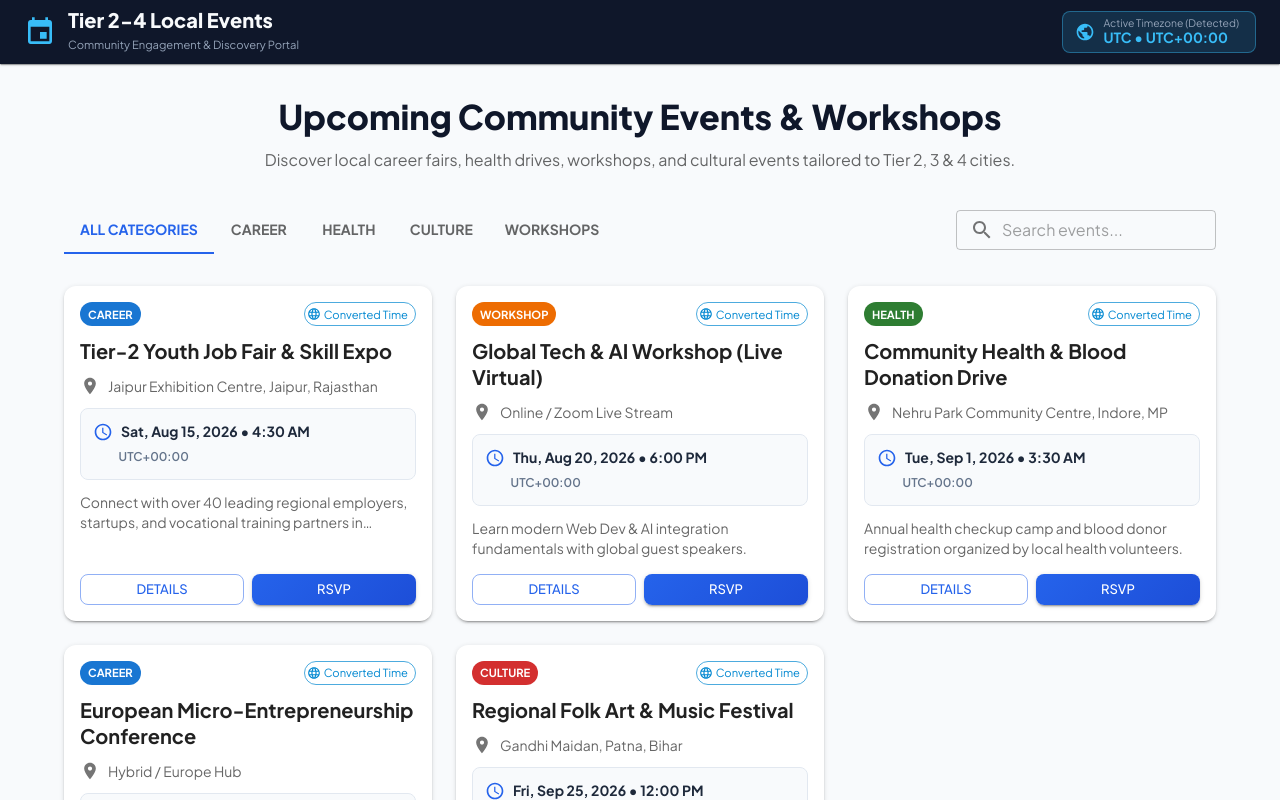
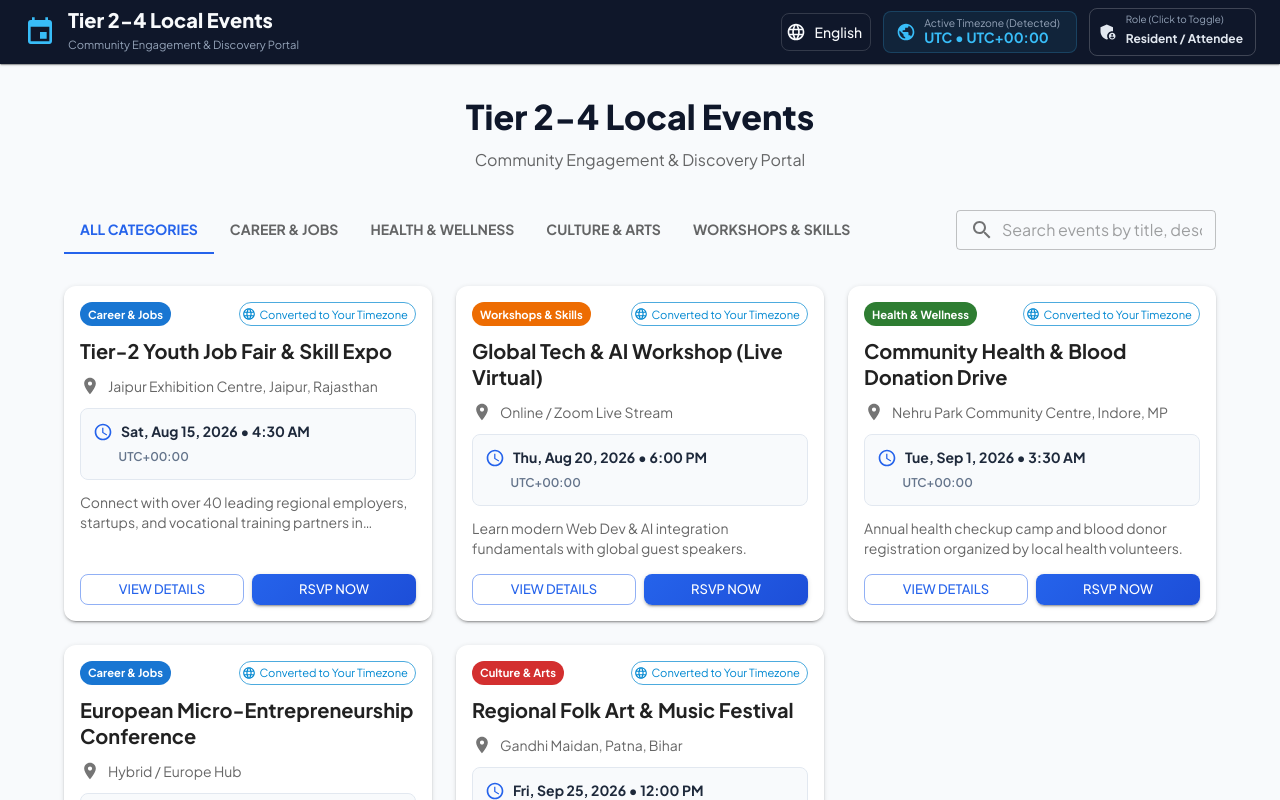
Before and after one commit to KHUSHIMERN/MERN, a React (Vite) app in the folder frontend/: page / in a window 1280 px wide. Shown: the top 800 px of the page. Built offline with nearby package versions, Linux system fonts and the light colour scheme; no server answers.

Commit message:
PRJ-8098-0002 #done #time 1h ready for review

```diff
--- a/frontend/src/App.jsx
+++ b/frontend/src/App.jsx
@@ -1,6 +1,8 @@
 import React from 'react';
 import { CssBaseline, ThemeProvider, createTheme } from '@mui/material';
 import { TimezoneProvider } from './context/TimezoneContext';
+import { AuthProvider } from './context/AuthContext';
+import { LanguageProvider } from './context/LanguageContext';
 import Header from './components/Header';
 import EventList from './components/EventList';
 
@@ -25,6 +27,8 @@ export default function App() {
   return (
     <ThemeProvider theme={theme}>
       <CssBaseline />
+      <LanguageProvider>
+        <AuthProvider>
           <TimezoneProvider>
             <div className="app-container">
               <Header />
@@ -33,6 +37,8 @@ export default function App() {
               </main>
             </div>
           </TimezoneProvider>
+        </AuthProvider>
+      </LanguageProvider>
     </ThemeProvider>
   );
 }
--- a/frontend/src/components/EventCard.jsx
+++ b/frontend/src/components/EventCard.jsx
@@ -4,6 +4,7 @@ import LocationOnIcon from '@mui/icons-material/LocationOn';
 import AccessTimeIcon from '@mui/icons-material/AccessTime';
 import LanguageIcon from '@mui/icons-material/Language';
 import { formatEventDateTime } from '../utils/dateUtils';
+import { useLanguage } from '../context/LanguageContext';
 
 const categoryColors = {
   career: '#1976d2',
@@ -14,6 +15,7 @@ const categoryColors = {
 };
 
 export default function EventCard({ event, activeTimezone, userLocale, onSelectEvent, onRSVP }) {
+  const { t, lang } = useLanguage();
   const {
     formattedDate,
     formattedTime,
@@ -22,6 +24,8 @@ export default function EventCard({ event, activeTimezone, userLocale, onSelectE
   } = formatEventDateTime(event.startDate, event.timezone, activeTimezone, userLocale);
 
   const categoryColor = categoryColors[event.category] || categoryColors.general;
+  const displayTitle = lang === 'hi' && event.title_hi ? event.title_hi : event.title;
+  const displayDescription = lang === 'hi' && event.description_hi ? event.description_hi : event.description;
 
   return (
     <Card
@@ -41,7 +45,7 @@ export default function EventCard({ event, activeTimezone, userLocale, onSelectE
       <CardContent sx={{ flexGrow: 1, display: 'flex', flexDirection: 'column', gap: 1.5 }}>
         <Box sx={{ display: 'flex', justifyContent: 'space-between', alignItems: 'center' }}>
           <Chip
-            label={event.category?.toUpperCase()}
+            label={t(event.category || 'general')}
             size="small"
             sx={{
               backgroundColor: categoryColor,
@@ -53,7 +57,7 @@ export default function EventCard({ event, activeTimezone, userLocale, onSelectE
           {isCrossTimezone && (
             <Chip
               icon={<LanguageIcon style={{ fontSize: 14, color: '#0288d1' }} />}
-              label="Converted Time"
+              label={t('convertedTimeLabel')}
               size="small"
               variant="outlined"
               color="info"
@@ -63,7 +67,7 @@ export default function EventCard({ event, activeTimezone, userLocale, onSelectE
         </Box>
 
         <Typography variant="h6" component="h2" sx={{ fontWeight: 700, lineHeight: 1.3 }}>
-          {event.title}
+          {displayTitle}
         </Typography>
 
         <Box sx={{ display: 'flex', alignItems: 'center', gap: 1, color: 'text.secondary' }}>
@@ -105,7 +109,7 @@ export default function EventCard({ event, activeTimezone, userLocale, onSelectE
             overflow: 'hidden'
           }}
         >
-          {event.description}
+          {displayDescription}
         </Typography>
       </CardContent>
 
@@ -117,7 +121,7 @@ export default function EventCard({ event, activeTimezone, userLocale, onSelectE
           onClick={() => onSelectEvent(event)}
           sx={{ borderRadius: 2 }}
         >
-          Details
+          {t('detailsBtn')}
         </Button>
         <Button
           variant="contained"
@@ -126,7 +130,7 @@ export default function EventCard({ event, activeTimezone, userLocale, onSelectE
           onClick={() => onRSVP(event)}
           sx={{ borderRadius: 2, background: 'linear-gradient(135deg, #2563eb 0%, #1d4ed8 100%)' }}
         >
-          RSVP
+          {t('rsvpBtn')}
         </Button>
       </Box>
     </Card>
--- a/frontend/src/components/EventDetail.jsx
+++ b/frontend/src/components/EventDetail.jsx
@@ -15,8 +15,10 @@ import AccessTimeIcon from '@mui/icons-material/AccessTime';
 import PublicIcon from '@mui/icons-material/Public';
 import PeopleIcon from '@mui/icons-material/People';
 import { formatEventDateTime, getTimezoneOffsetLabel } from '../utils/dateUtils';
+import { useLanguage } from '../context/LanguageContext';
 
 export default function EventDetail({ event, activeTimezone, userLocale, open, onClose, onRSVP }) {
+  const { t, lang } = useLanguage();
   if (!event) return null;
 
   const startFormatted = formatEventDateTime(event.startDate, event.timezone, activeTimezone, userLocale);
@@ -26,14 +28,17 @@ export default function EventDetail({ event, activeTimezone, userLocale, open, o
 
   const originTzLabel = getTimezoneOffsetLabel(event.timezone, new Date(event.startDate));
 
+  const displayTitle = lang === 'hi' && event.title_hi ? event.title_hi : event.title;
+  const displayDescription = lang === 'hi' && event.description_hi ? event.description_hi : event.description;
+
   return (
     <Dialog open={open} onClose={onClose} maxWidth="sm" fullWidth paperProps={{ sx: { borderRadius: 3 } }}>
       <DialogTitle sx={{ fontWeight: 800, pb: 1 }}>
-        {event.title}
+        {displayTitle}
         <Box sx={{ mt: 1, display: 'flex', gap: 1 }}>
-          <Chip label={event.category?.toUpperCase()} color="primary" size="small" sx={{ fontWeight: 700 }} />
+          <Chip label={t(event.category || 'general')} color="primary" size="small" sx={{ fontWeight: 700 }} />
           {startFormatted.isCrossTimezone && (
-            <Chip label="Converted to Your Timezone" color="info" size="small" variant="outlined" />
+            <Chip label={t('convertedTimeLabel')} color="info" size="small" variant="outlined" />
           )}
         </Box>
       </DialogTitle>
@@ -41,7 +46,7 @@ export default function EventDetail({ event, activeTimezone, userLocale, open, o
       <DialogContent dividers>
         <Box sx={{ display: 'flex', flexDirection: 'column', gap: 2 }}>
           <Typography variant="body1" sx={{ color: 'text.secondary', lineHeight: 1.6 }}>
-            {event.description}
+            {displayDescription}
           </Typography>
 
           <Divider />
@@ -50,7 +55,7 @@ export default function EventDetail({ event, activeTimezone, userLocale, open, o
             <LocationOnIcon color="primary" />
             <Box>
               <Typography variant="caption" color="text.secondary">
-                Location
+                {t('locationLabel')}
               </Typography>
               <Typography variant="body2" sx={{ fontWeight: 600 }}>
                 {event.location}
@@ -62,7 +67,7 @@ export default function EventDetail({ event, activeTimezone, userLocale, open, o
             <AccessTimeIcon color="primary" />
             <Box>
               <Typography variant="caption" color="text.secondary">
-                Date & Time (Your Active Timezone)
+                Date & Time
               </Typography>
               <Typography variant="body2" sx={{ fontWeight: 700, color: '#0f172a' }}>
                 {startFormatted.fullDateTime}
@@ -78,7 +83,7 @@ export default function EventDetail({ event, activeTimezone, userLocale, open, o
             <PublicIcon color="action" />
             <Box>
               <Typography variant="caption" color="text.secondary">
-                Originating Timezone (Event Location)
+                {t('originTzLabel')}
               </Typography>
               <Typography variant="body2" sx={{ fontWeight: 600 }}>
                 {event.timezone} ({originTzLabel})
@@ -90,10 +95,10 @@ export default function EventDetail({ event, activeTimezone, userLocale, open, o
             <PeopleIcon color="action" />
             <Box>
               <Typography variant="caption" color="text.secondary">
-                Organizer & Capacity
+                {t('organizerLabel')} & {t('capacity')}
               </Typography>
               <Typography variant="body2" sx={{ fontWeight: 600 }}>
-                {event.organizer} • {event.attendeesCount} / {event.capacity} registered
+                {event.organizer} • {event.attendeesCount} / {event.capacity} {t('registeredCount')}
               </Typography>
             </Box>
           </Box>
@@ -102,7 +107,7 @@ export default function EventDetail({ event, activeTimezone, userLocale, open, o
 
       <DialogActions sx={{ p: 2 }}>
         <Button onClick={onClose} color="inherit">
-          Close
+          {t('close')}
         </Button>
         <Button
           variant="contained"
@@ -112,7 +117,7 @@ export default function EventDetail({ event, activeTimezone, userLocale, open, o
           }}
           sx={{ borderRadius: 2 }}
         >
-          RSVP Now
+          {t('rsvpBtn')}
         </Button>
       </DialogActions>
     </Dialog>
--- a/frontend/src/components/EventList.jsx
+++ b/frontend/src/components/EventList.jsx
@@ -5,6 +5,8 @@ import EventCard from './EventCard';
 import EventDetail from './EventDetail';
 import RSVPModal from './RSVPModal';
 import { useTimezone } from '../context/TimezoneContext';
+import { useLanguage } from '../context/LanguageContext';
+import AIRecommendationSection from './AIRecommendationSection';
 
 const mockFallbackEvents = [
   {
@@ -76,6 +78,7 @@ const mockFallbackEvents = [
 
 export default function EventList() {
   const { activeTimezone, userLocale, isOverridden } = useTimezone();
+  const { t } = useLanguage();
   const [events, setEvents] = useState([]);
   const [loading, setLoading] = useState(true);
   const [category, setCategory] = useState('all');
@@ -123,10 +126,10 @@ export default function EventList() {
     <Container maxWidth="lg" sx={{ py: 4 }}>
       <Box sx={{ mb: 4, textAlign: 'center' }}>
         <Typography variant="h4" component="h1" sx={{ fontWeight: 800, color: '#0f172a', mb: 1 }}>
-          Upcoming Community Events & Workshops
+          {t('appTitle')}
         </Typography>
         <Typography variant="subtitle1" color="text.secondary">
-          Discover local career fairs, health drives, workshops, and cultural events tailored to Tier 2, 3 & 4 cities.
+          {t('appSubtitle')}
         </Typography>
 
         {isOverridden && (
@@ -135,6 +138,12 @@ export default function EventList() {
           </Alert>
         )}
       </Box>
+
+      {/* AI Personalized Recommendation Section */}
+      <AIRecommendationSection
+        onSelectEvent={(evt) => setSelectedEvent(evt)}
+        onRSVP={(evt) => setRsvpEvent(evt)}
+      />
 
       <Box sx={{ display: 'flex', flexDirection: { xs: 'column', sm: 'row' }, justifyContent: 'space-between', alignItems: 'center', mb: 4, gap: 2 }}>
         <Tabs
@@ -145,15 +154,15 @@ export default function EventList() {
           variant="scrollable"
           scrollButtons="auto"
         >
-          <Tab label="All Categories" value="all" sx={{ fontWeight: 700 }} />
-          <Tab label="Career" value="career" sx={{ fontWeight: 700 }} />
-          <Tab label="Health" value="health" sx={{ fontWeight: 700 }} />
-          <Tab label="Culture" value="culture" sx={{ fontWeight: 700 }} />
-          <Tab label="Workshops" value="workshop" sx={{ fontWeight: 700 }} />
+          <Tab label={t('allCategories')} value="all" sx={{ fontWeight: 700 }} />
+          <Tab label={t('career')} value="career" sx={{ fontWeight: 700 }} />
+          <Tab label={t('health')} value="health" sx={{ fontWeight: 700 }} />
+          <Tab label={t('culture')} value="culture" sx={{ fontWeight: 700 }} />
+          <Tab label={t('workshop')} value="workshop" sx={{ fontWeight: 700 }} />
         </Tabs>
 
         <TextField
-          placeholder="Search events..."
+          placeholder={t('searchPlaceholder')}
           size="small"
           value={search}
           onChange={(e) => setSearch(e.target.value)}
--- a/frontend/src/components/Header.jsx
+++ b/frontend/src/components/Header.jsx
@@ -1,62 +1,161 @@
 import React, { useState } from 'react';
-import { AppBar, Toolbar, Typography, Box, Button, Chip } from '@mui/material';
+import { AppBar, Toolbar, Typography, Box, Button, IconButton, Menu, MenuItem } from '@mui/material';
 import EventIcon from '@mui/icons-material/Event';
 import PublicIcon from '@mui/icons-material/Public';
+import LanguageIcon from '@mui/icons-material/Language';
+import AdminPanelSettingsIcon from '@mui/icons-material/AdminPanelSettings';
+import AddCircleOutlineIcon from '@mui/icons-material/AddCircleOutline';
 import TimezoneSelectorModal from './TimezoneSelectorModal';
+import CreateEventModal from './CreateEventModal';
 import { useTimezone } from '../context/TimezoneContext';
+import { useLanguage } from '../context/LanguageContext';
+import { useAuth } from '../context/AuthContext';
 import { getTimezoneOffsetLabel } from '../utils/dateUtils';
 
 export default function Header() {
-  const [modalOpen, setModalOpen] = useState(false);
+  const [tzModalOpen, setTzModalOpen] = useState(false);
+  const [createModalOpen, setCreateModalOpen] = useState(false);
   const { activeTimezone, isOverridden } = useTimezone();
+  const { lang, setLang, t } = useLanguage();
+  const { user, role, toggleRole } = useAuth();
+
+  const [langAnchorEl, setLangAnchorEl] = useState(null);
 
   const offsetLabel = getTimezoneOffsetLabel(activeTimezone);
+
+  const handleLangMenuOpen = (event) => {
+    setLangAnchorEl(event.currentTarget);
+  };
+
+  const handleLangMenuClose = () => {
+    setLangAnchorEl(null);
+  };
+
+  const handleLangSelect = (selectedLang) => {
+    setLang(selectedLang);
+    handleLangMenuClose();
+  };
 
   return (
     <>
       <AppBar position="sticky" elevation={1} sx={{ backgroundColor: '#0f172a' }}>
-        <Toolbar sx={{ justifyContent: 'space-between' }}>
+        <Toolbar sx={{ justifyContent: 'space-between', flexWrap: { xs: 'wrap', md: 'nowrap' }, py: { xs: 1, md: 0 }, gap: 1.5 }}>
           <Box sx={{ display: 'flex', alignItems: 'center', gap: 1.5 }}>
             <EventIcon sx={{ color: '#38bdf8', fontSize: 32 }} />
             <Box>
               <Typography variant="h6" sx={{ fontWeight: 800, color: '#f8fafc', lineHeight: 1.1 }}>
-                Tier 2-4 Local Events
+                {t('appTitle')}
               </Typography>
               <Typography variant="caption" sx={{ color: '#94a3b8', fontSize: '0.7rem' }}>
-                Community Engagement & Discovery Portal
+                {t('appSubtitle')}
               </Typography>
             </Box>
           </Box>
 
+          <Box sx={{ display: 'flex', alignItems: 'center', gap: 1.5, flexWrap: 'wrap' }}>
+            {/* Language Switcher */}
             <Button
-            onClick={() => setModalOpen(true)}
+              onClick={handleLangMenuOpen}
+              startIcon={<LanguageIcon />}
+              sx={{ color: '#f8fafc', textTransform: 'none', border: '1px solid rgba(255,255,255,0.15)', borderRadius: 2 }}
+            >
+              {lang === 'en' ? 'English' : 'हिंदी'}
+            </Button>
+            <Menu
+              anchorEl={langAnchorEl}
+              open={Boolean(langAnchorEl)}
+              onClose={handleLangMenuClose}
+            >
+              <MenuItem onClick={() => handleLangSelect('en')}>English</MenuItem>
+              <MenuItem onClick={() => handleLangSelect('hi')}>हिंदी (Hindi)</MenuItem>
+            </Menu>
+
+            {/* Timezone Button */}
+            <Button
+              onClick={() => setTzModalOpen(true)}
               sx={{
-              backgroundColor: isOverridden ? 'rgba(245, 158, 11, 0.15)' : 'rgba(56, 189, 248, 0.15)',
-              border: `1px solid ${isOverridden ? 'rgba(245, 158, 11, 0.4)' : 'rgba(56, 189, 248, 0.4)'}`,
+                backgroundColor: isOverridden ? 'rgba(245, 158, 11, 0.15)' : 'rgba(56, 189, 248, 0.08)',
+                border: `1px solid ${isOverridden ? 'rgba(245, 158, 11, 0.4)' : 'rgba(56, 189, 248, 0.2)'}`,
                 borderRadius: 2,
                 px: 2,
                 py: 0.8,
                 color: isOverridden ? '#fbbf24' : '#38bdf8',
                 textTransform: 'none',
                 '&:hover': {
-                backgroundColor: isOverridden ? 'rgba(245, 158, 11, 0.25)' : 'rgba(56, 189, 248, 0.25)'
+                  backgroundColor: isOverridden ? 'rgba(245, 158, 11, 0.25)' : 'rgba(56, 189, 248, 0.15)'
                 }
               }}
               startIcon={<PublicIcon />}
             >
               <Box sx={{ textAlign: 'left' }}>
                 <Typography variant="caption" sx={{ display: 'block', lineHeight: 1, fontSize: '0.65rem', color: '#94a3b8' }}>
-                Active Timezone {isOverridden ? '(Override)' : '(Detected)'}
+                  {t('activeTimezone')} {isOverridden ? `(${t('override')})` : `(${t('detected')})`}
                 </Typography>
                 <Typography variant="subtitle2" sx={{ fontWeight: 700, lineHeight: 1.2 }}>
                   {activeTimezone} • {offsetLabel}
                 </Typography>
               </Box>
             </Button>
+
+            {/* Role Switcher */}
+            <Button
+              onClick={toggleRole}
+              color="inherit"
+              startIcon={<AdminPanelSettingsIcon />}
+              sx={{
+                textTransform: 'none',
+                border: '1px solid rgba(255, 255, 255, 0.2)',
+                borderRadius: 2,
+                px: 1.5,
+                color: '#e2e8f0',
+                '&:hover': {
+                  backgroundColor: 'rgba(255, 255, 255, 0.08)'
+                }
+              }}
+            >
+              <Box sx={{ textAlign: 'left' }}>
+                <Typography variant="caption" sx={{ display: 'block', lineHeight: 1, fontSize: '0.62rem', color: '#94a3b8' }}>
+                  Role (Click to Toggle)
+                </Typography>
+                <Typography variant="caption" sx={{ fontWeight: 700 }}>
+                  {role === 'organizer' ? t('roleOrganizer') : t('roleAttendee')}
+                </Typography>
+              </Box>
+            </Button>
+
+            {/* Post Event Button (Organizer Only) */}
+            {role === 'organizer' && (
+              <Button
+                variant="contained"
+                color="warning"
+                onClick={() => setCreateModalOpen(true)}
+                startIcon={<AddCircleOutlineIcon />}
+                sx={{
+                  fontWeight: 700,
+                  borderRadius: 2,
+                  textTransform: 'none',
+                  boxShadow: 2
+                }}
+              >
+                {t('createEventBtn')}
+              </Button>
+            )}
+          </Box>
         </Toolbar>
       </AppBar>
 
-      <TimezoneSelectorModal open={modalOpen} onClose={() => setModalOpen(false)} />
+      <TimezoneSelectorModal open={tzModalOpen} onClose={() => setTzModalOpen(false)} />
+
+      {role === 'organizer' && (
+        <CreateEventModal
+          open={createModalOpen}
+          onClose={() => setCreateModalOpen(false)}
+          onEventCreated={(newEvent) => {
+            // Trigger a page reload or notify event list to refresh
+            window.location.reload();
+          }}
+        />
+      )}
     </>
   );
 }
--- a/frontend/src/components/RSVPModal.jsx
+++ b/frontend/src/components/RSVPModal.jsx
@@ -13,8 +13,10 @@ import {
 } from '@mui/material';
 import CheckCircleOutlineIcon from '@mui/icons-material/CheckCircleOutline';
 import { formatEventDateTime } from '../utils/dateUtils';
+import { useLanguage } from '../context/LanguageContext';
 
 export default function RSVPModal({ event, activeTimezone, userLocale, open, onClose }) {
+  const { t, lang } = useLanguage();
   const [name, setName] = useState('');
   const [email, setEmail] = useState('');
   const [confirmed, setConfirmed] = useState(false);
@@ -27,6 +29,8 @@ export default function RSVPModal({ event, activeTimezone, userLocale, open, onC
     activeTimezone,
     userLocale
   );
+
+  const displayTitle = lang === 'hi' && event.title_hi ? event.title_hi : event.title;
 
   const handleSubmit = (e) => {
     e.preventDefault();
@@ -44,17 +48,17 @@ export default function RSVPModal({ event, activeTimezone, userLocale, open, onC
 
   return (
     <Dialog open={open} onClose={handleCloseAll} maxWidth="xs" fullWidth paperProps={{ sx: { borderRadius: 3 } }}>
-      <DialogTitle sx={{ fontWeight: 800 }}>Event RSVP Confirmation</DialogTitle>
+      <DialogTitle sx={{ fontWeight: 800 }}>{t('rsvpConfirmation')}</DialogTitle>
 
       <DialogContent dividers>
         {confirmed ? (
           <Box sx={{ textAlign: 'center', py: 3, display: 'flex', flexDirection: 'column', alignItems: 'center', gap: 1.5 }}>
             <CheckCircleOutlineIcon color="success" sx={{ fontSize: 60 }} />
             <Typography variant="h6" sx={{ fontWeight: 700 }}>
-              You're Registered!
+              {t('rsvpSuccessTitle')}
             </Typography>
             <Typography variant="body2" color="text.secondary">
-              A confirmation email has been sent for <strong>{event.title}</strong>.
+              {t('confirmationEmailSent')} (<strong>{displayTitle}</strong>).
             </Typography>
             <Box sx={{ p: 1.5, bgcolor: '#f0fdf4', borderRadius: 2, border: '1px solid #bbf7d0', width: '100%', mt: 1 }}>
               <Typography variant="caption" sx={{ fontWeight: 700, color: '#166534' }}>
@@ -69,7 +73,7 @@ export default function RSVPModal({ event, activeTimezone, userLocale, open, onC
           <Box component="form" onSubmit={handleSubmit} sx={{ display: 'flex', flexDirection: 'column', gap: 2 }}>
             <Box sx={{ p: 1.5, bgcolor: '#f8fafc', borderRadius: 2, border: '1px solid #e2e8f0' }}>
               <Typography variant="subtitle2" sx={{ fontWeight: 700 }}>
-                {event.title}
+                {displayTitle}
               </Typography>
               <Typography variant="caption" color="primary" sx={{ fontWeight: 700, display: 'block' }}>
                 {fullDateTime} ({timezoneLabel})
@@ -77,7 +81,7 @@ export default function RSVPModal({ event, activeTimezone, userLocale, open, onC
             </Box>
 
             <TextField
-              label="Full Name"
+              label={t('fullName')}
               required
               fullWidth
               size="small"
@@ -85,7 +89,7 @@ export default function RSVPModal({ event, activeTimezone, userLocale, open, onC
               onChange={(e) => setName(e.target.value)}
             />
             <TextField
-              label="Email Address"
+              label={t('emailAddress')}
               type="email"
               required
               fullWidth
@@ -100,15 +104,15 @@ export default function RSVPModal({ event, activeTimezone, userLocale, open, onC
       <DialogActions sx={{ p: 2 }}>
         {confirmed ? (
           <Button onClick={handleCloseAll} variant="contained" fullWidth>
-            Done
+            {t('done')}
           </Button>
         ) : (
           <>
             <Button onClick={handleCloseAll} color="inherit">
-              Cancel
+              {t('cancel')}
             </Button>
             <Button variant="contained" onClick={handleSubmit} disabled={!name || !email}>
-              Confirm RSVP
+              {t('confirmRsvp')}
             </Button>
           </>
         )}
```
Also changed, not shown: frontend/src/components/TimezoneSelectorModal.jsx (+9 -7 lines), frontend/src/utils/translations.js (+30 -2 lines), 3 other files (tests, documents, lock files or other folders). Lines whose indentation alone changed are shown as unchanged.
